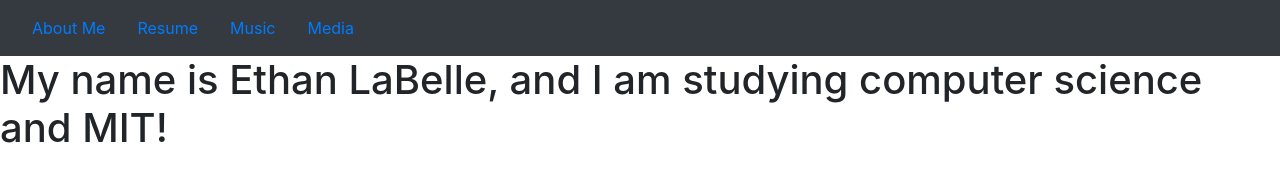
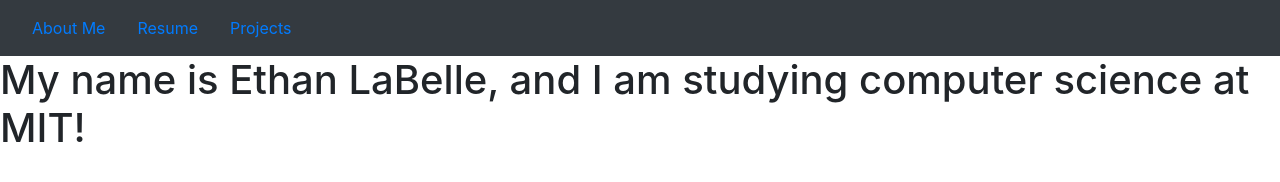
Before and after one commit to ethanlabelle/project0, a plain HTML site: page index.html in a window 1280 px wide. Drawn offline with nearby package versions, Linux system fonts and the light colour scheme.

Commit message:
change navbar

```diff
--- a/index.html
+++ b/index.html
@@ -14,9 +14,8 @@
       <nav class="navbar navbar-expand-lg navbar-dark bg-dark">
         <a class = "nav-item nav-link" href="index.html">About Me</a>
         <a class = "nav-item nav-link" href="Resources\resume.pdf">Resume</a>
-        <a class = "nav-item nav-link" href="music.html">Music</a>
-        <a class = "nav-item nav-link" href="media.html">Media</a>
+        <a class = "nav-item nav-link" href="projects.html">Projects</a>
       </nav>
-    <h1>My name is Ethan LaBelle, and I am studying computer science and MIT!</h1>
+    <h1>My name is Ethan LaBelle, and I am studying computer science at MIT!</h1>
   </body>
 </html>
```
